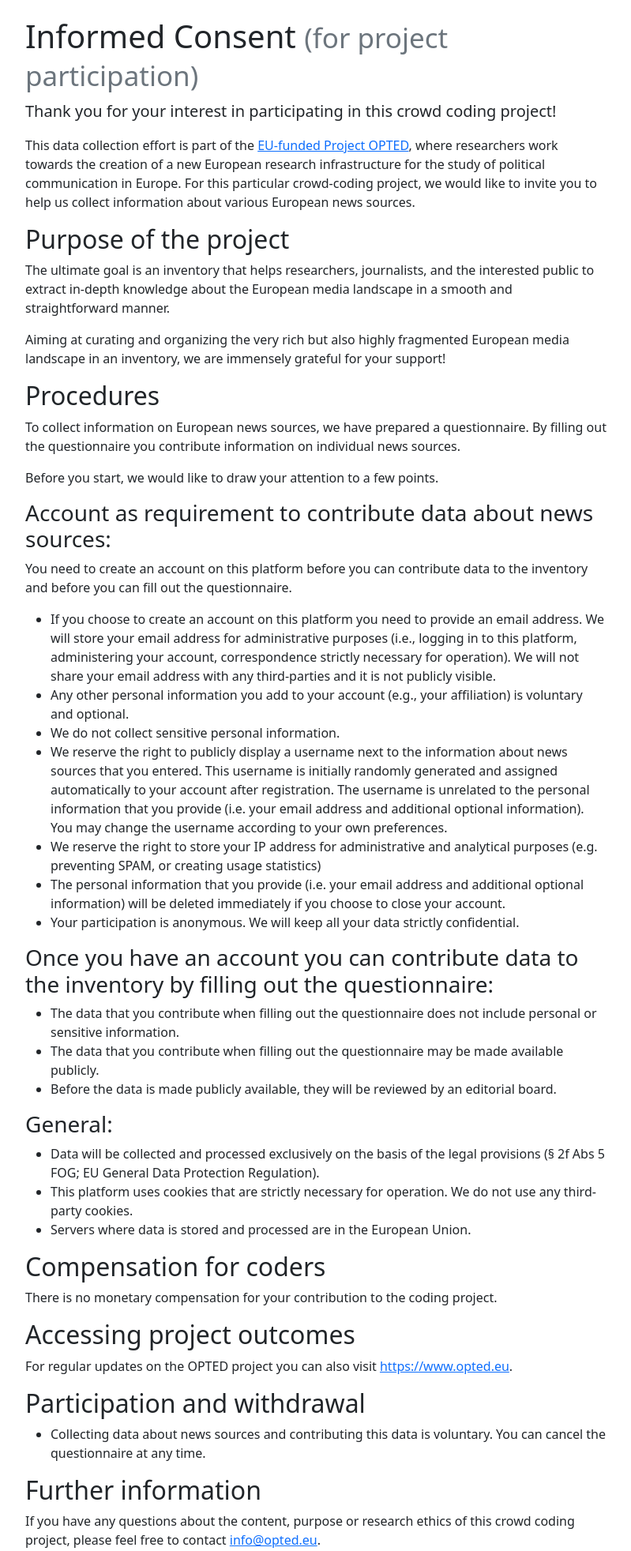
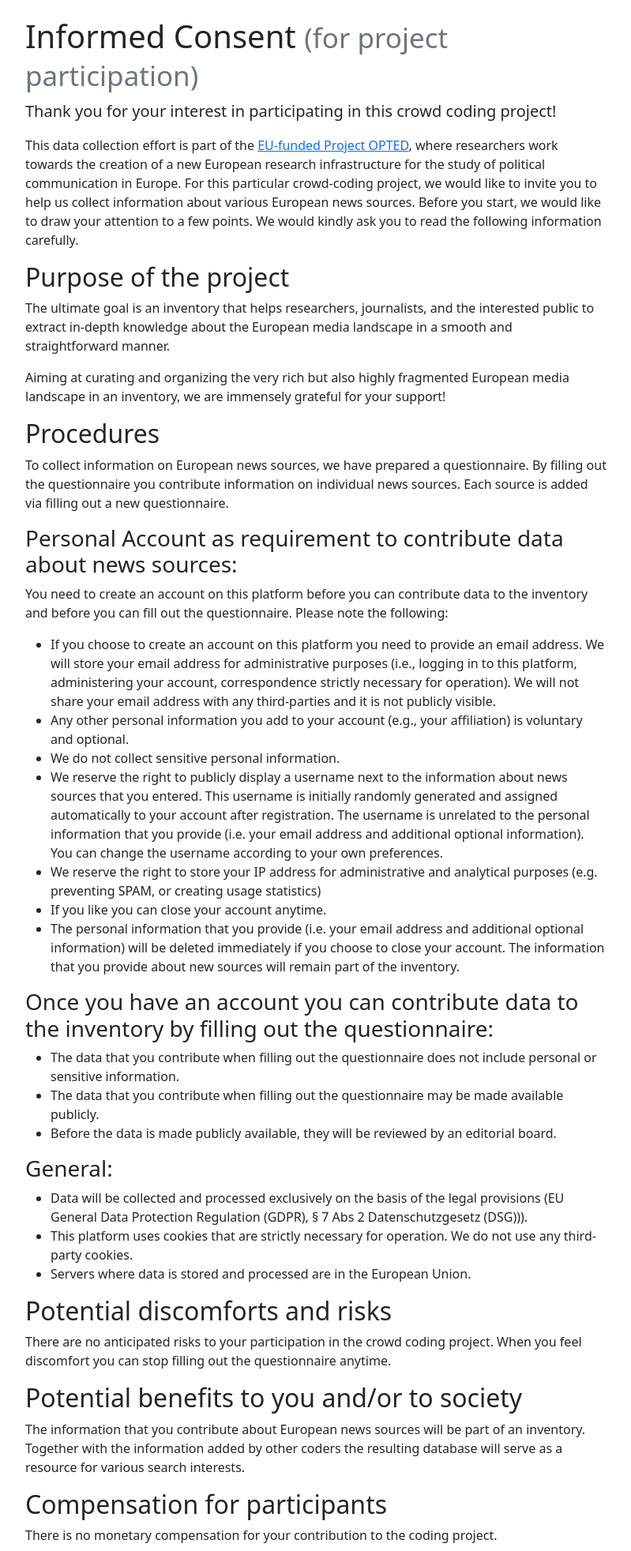
Before and after one commit to opted-eu/wp3inventory, a Flask app: page /privacy in a window 1280 px wide. Shown: the part 339-2303 px from the top of the page at 79% size, without its empty margins (50-849 px from the left). Run offline with Flask 2, Linux system fonts and the light colour scheme; some libraries are stand-ins or nearby versions.

Commit message:
updated consent form text

```diff
--- a/flaskinventory/templates/main/privacy.html
+++ b/flaskinventory/templates/main/privacy.html
@@ -15,27 +15,27 @@
         <p>
             This data collection effort is part of the <a href="https://www.opted.eu" target="_blank">EU-funded Project OPTED</a>, where researchers work towards the creation of a new European research infrastructure for the study of political communication
             in Europe. For this particular crowd-coding project, we would like to invite you to help us collect information about various European news sources.
+            Before you start, we would like to draw your attention to a few points. We would kindly ask you to read the following information carefully.
         </p>
 
         <h2>Purpose of the project</h2>
         <p>The ultimate goal is an inventory that helps researchers, journalists, and the interested public to extract in-depth knowledge about the European media landscape in a smooth and straightforward manner.</p>
         <p>Aiming at curating and organizing the very rich but also highly fragmented European media landscape in an inventory, we are immensely grateful for your support!</p>
         <h2>Procedures</h2>
-        <p>To collect information on European news sources, we have prepared a questionnaire. By filling out the questionnaire you contribute information on individual news sources.</p>
-        <p>Before you start, we would like to draw your attention to a few points.</p>
-        <h3>Account as requirement to contribute data about news sources:</h3>
-        <p>You need to create an account on this platform before you can contribute data to the inventory and before you can fill out the questionnaire.</p>
+        <p>To collect information on European news sources, we have prepared a questionnaire. By filling out the questionnaire you contribute information on individual news sources. Each source is added via filling out a new questionnaire.</p>
+        <h3>Personal Account as requirement to contribute data about news sources:</h3>
+        <p>You need to create an account on this platform before you can contribute data to the inventory and before you can fill out the questionnaire. Please note the following:</p>
         <ul>
             <li>If you choose to create an account on this platform you need to provide an email address. We will store your email address for administrative purposes (i.e., logging in to this platform, administering your account, correspondence strictly
                 necessary for operation). We will not share your email address with any third-parties and it is not publicly visible.</li>
             <li>Any other personal information you add to your account (e.g., your affiliation) is voluntary and optional.</li>
             <li>We do not collect sensitive personal information.</li>
             <li>We reserve the right to publicly display a username next to the information about news sources that you entered. This username is initially randomly generated and assigned automatically to your account after registration. The username is unrelated
-                to the personal information that you provide (i.e. your email address and additional optional information). You may change the username according to your own preferences.</li>
+                to the personal information that you provide (i.e. your email address and additional optional information). You can change the username according to your own preferences.</li>
 
             <li>We reserve the right to store your IP address for administrative and analytical purposes (e.g. preventing SPAM, or creating usage statistics)</li>
-            <li>The personal information that you provide (i.e. your email address and additional optional information) will be deleted immediately if you choose to close your account.</li>
-            <li>Your participation is anonymous. We will keep all your data strictly confidential.</li>
+            <li>If you like you can close your account anytime.</li>
+            <li>The personal information that you provide (i.e. your email address and additional optional information) will be deleted immediately if you choose to close your account. The information that you provide about new sources will remain part of the inventory.</li>
         </ul>
         <h3>Once you have an account you can contribute data to the inventory by filling out the questionnaire:</h3>
         <ul>
@@ -45,20 +45,24 @@
         </ul>
         <h3>General:</h3>
         <ul>
-            <li>Data will be collected and processed exclusively on the basis of the legal provisions (&sect; 2f Abs 5 FOG; EU General Data Protection Regulation).</li>
+            <li>Data will be collected and processed exclusively on the basis of the legal provisions (EU General Data Protection Regulation (GDPR), § 7 Abs 2 Datenschutzgesetz (DSG))).</li>
             <li>This platform uses cookies that are strictly necessary for operation. We do not use any third-party cookies.</li>
             <li>Servers where data is stored and processed are in the European Union.</li>
         </ul>
-        <h2>Compensation for coders</h2>
-        <p>There is no monetary compensation for your contribution to the coding project.</p>
-        <h2>Accessing project outcomes</h2>
-        <p>For regular updates on the OPTED project you can also visit <a href="https://www.opted.eu" target="_blank" rel="noopener">https://www.opted.eu</a>.</p>
+        <h2>Potential discomforts and risks</h2>
+            <p>There are no anticipated risks to your participation in the crowd coding project. When you feel discomfort you can stop filling out the questionnaire anytime.</p>
+        <h2>Potential benefits to you and/or to society</h2>
+            <p>The information that you contribute about European news sources will be part of an inventory. Together with the information added by other coders the resulting database will serve as a resource for various search interests.</p>
+        <h2>Compensation for participants</h2>
+            <p>There is no monetary compensation for your contribution to the coding project.</p>
         <h2>Participation and withdrawal</h2>
-        <ul>
-            <li>Collecting data about news sources and contributing this data is voluntary. You can cancel the questionnaire at any time.</li>
-        </ul>
+            <p>Collecting data about news sources and contributing this data is voluntary. You can cancel the questionnaire at any time. The personal information that you provide (email address as a must and additional optional information) will be deleted immediately if you choose to close your account. The information that you provide about new sources will remain part of the inventory.</p>
+        <h2>Accessing project outomes</h2>
+            <p>It is likely that articles, reports, and academic publications will be produced based on the information gathered for the inventory. These publications are made publicly available on the OPTED project website: <a href="https://www.opted.eu" target="_blank">https://www.opted.eu</a>.</p>
         <h2>Further information</h2>
-        <p>If you have any questions about the content, purpose or research ethics of this crowd coding project, please feel free to contact <a href="mailto:info@opted.eu" target="_blank" rel="noopener">info@opted.eu</a>.</p>
+            <p>If you have any questions or concerns about the content, purpose or research ethics of this crowd coding project, please feel free to contact the project manager <a href="mailto:fabienne.lind@univie.ac.at">Fabienne Lind</a>. Should you have comments on the coding experience please contact the technical manager <a href="paul.balluff@univie.ac.at">Paul Balluff</a>. You can also contact the work package leaders Prof. Hajo Boomgaarden or Prof. Annie Waldherr. </p>
+            <p>All comments or complaints will be treated in strict confidence. </p>
+            <p>For legal questions in connection with the General Data Protection Regulation (GDPR), please contact the data protection officers of the University of Vienna, Dr. Daniel Stanonik, LL.M. or Dr. Karsten Kinast, LL.M. (verarbeitungsverzeichnis@univie.ac.at). You also have the right to lodge a complaint with the data protection authority (e.g., via dsb@dsb.gv.at)..</p>
     </div>
 </div>
 {% endblock content %}
```
